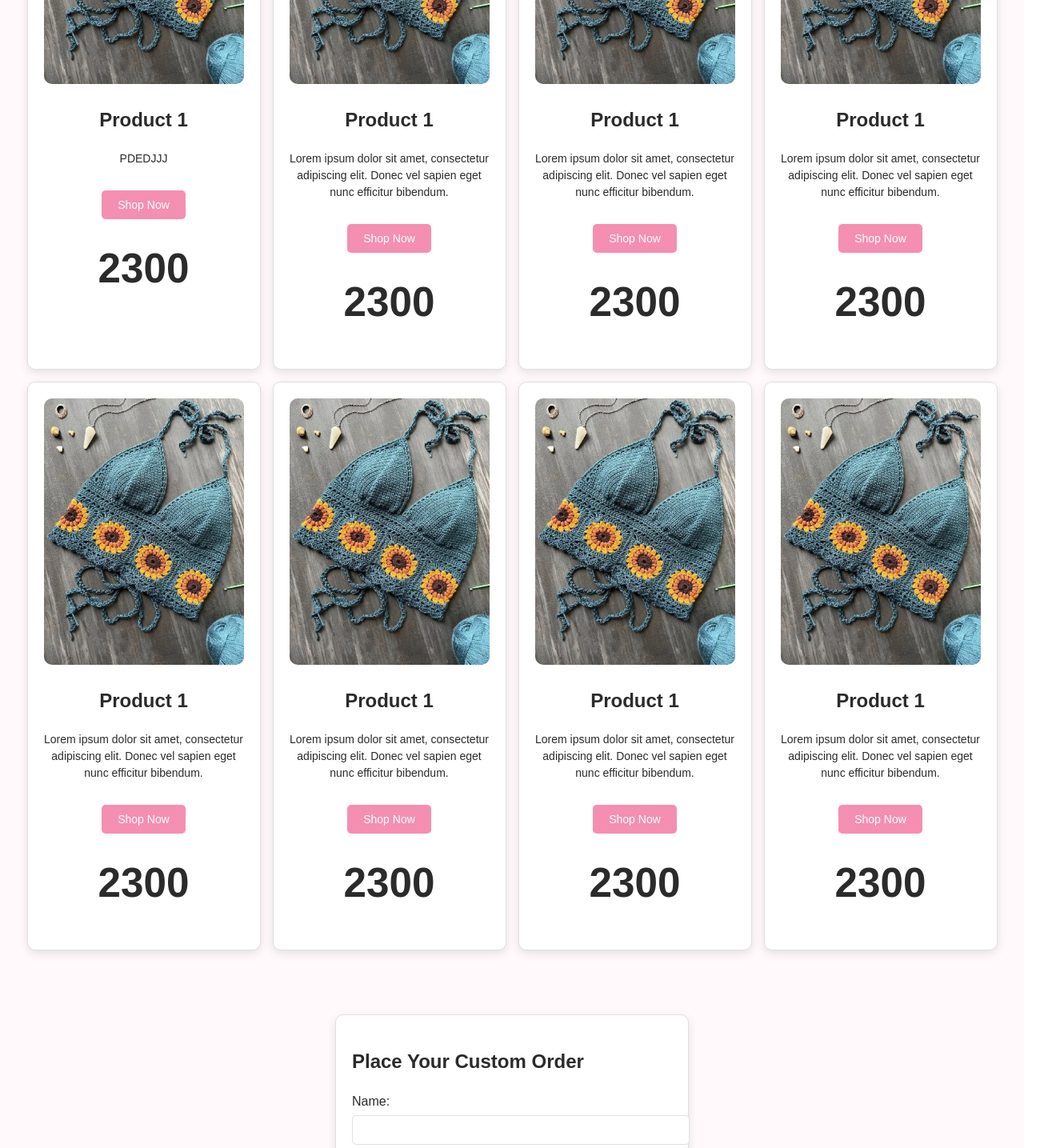
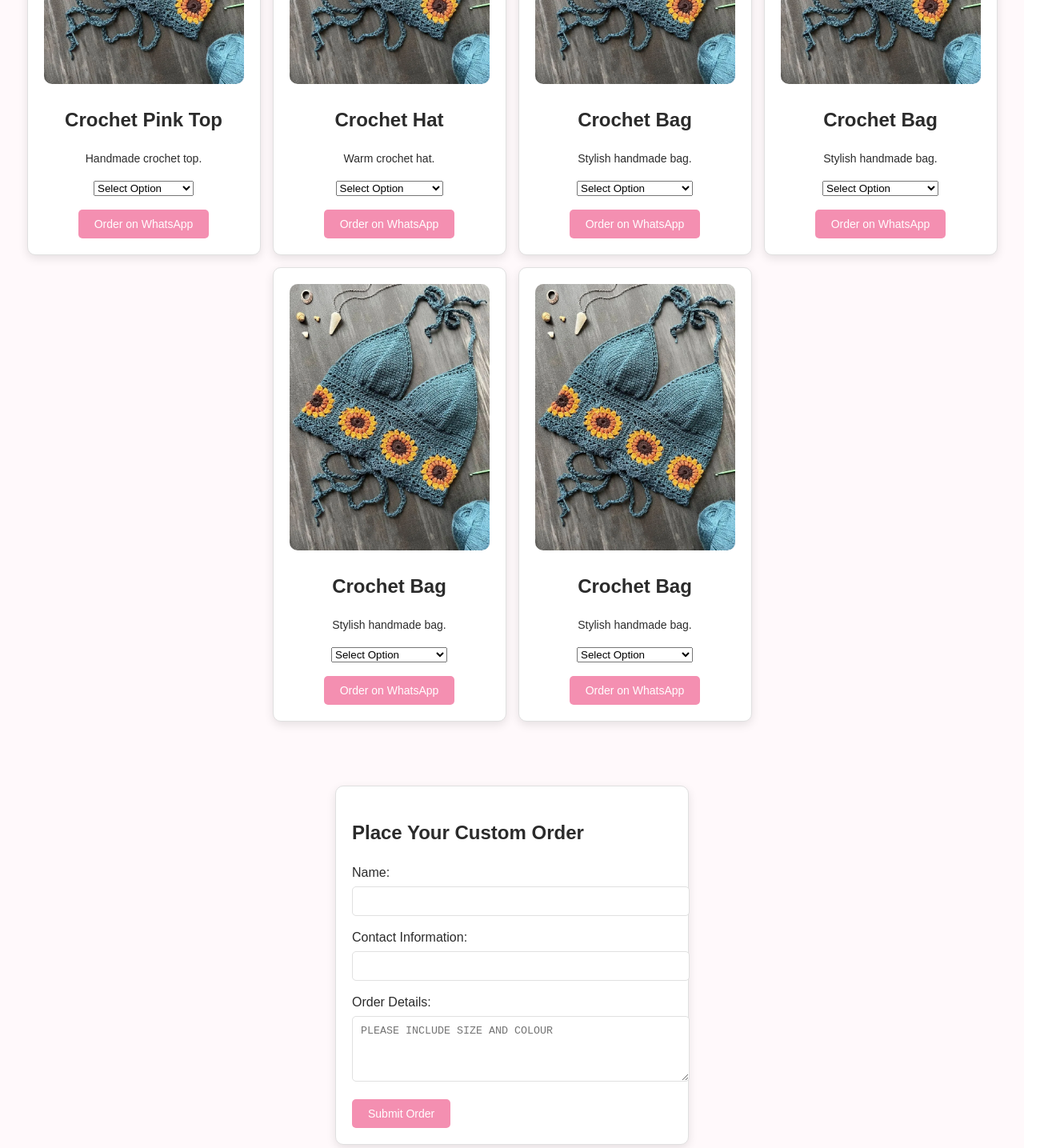
Before and after one commit to John-M23/Shee-Creations, a React (Vite) app: page / in a window 1280 px wide. Shown: the part 1140-2575 px from the top of the page at 80% size, 1320 px wide, since content can reach past the window. Built offline with nearby package versions, Linux system fonts and the light colour scheme.

Commit message:
Added Functionality order - to Whatsup Product- Whatsup

```diff
--- a/src/App.css
+++ b/src/App.css
@@ -34,7 +34,7 @@ body {
   color: var(--text-color);
   box-shadow: 0 2px 4px rgba(0, 0, 0, 0.08);
   border-bottom: 1px solid var(--border);
-  /* position: sticky; */
+  position: sticky;
   top: 0;
 }
 
@@ -109,15 +109,7 @@ body {
 } */
 
 /* Footer */
-.footer {
-  background-color: var(--secondary-color);
-  color: white;
-  text-align: center;
-  padding: 20px;
-  width: 100%;
-  box-shadow: 0 -2px 4px rgba(0, 0, 0, 0.08);
-  font-size: 0.9rem;
-}
+
 
 /*  Products  */
 .product-list {
@@ -262,3 +254,12 @@ img.product-image {
   line-height: 1.5;
   font-style: italic;
 }
+.footer {
+  background-color: var(--secondary-color);
+  color: white;
+  text-align: center;
+  padding: 20px;
+  width: 100%;
+  box-shadow: 0 -2px 4px rgba(0, 0, 0, 0.08);
+  font-size: 0.9rem;
+}
--- a/src/App.jsx
+++ b/src/App.jsx
@@ -1,5 +1,5 @@
 import Header from "./components/header";
-// import Footer from "./components/footer.jsx";
+import Footer from "./components/footer.jsx";
 import Hero from "./components/hero";
 import Products from "./components/products";
 import Order from "./components/order.jsx";
@@ -18,8 +18,8 @@ function App() {
      <Order />
       <About />
       <Testimonial />
-{/*
-      <Footer /> */}
+
+      <Footer />
 
       </>
 
--- a/src/components/About.jsx
+++ b/src/components/About.jsx
@@ -2,11 +2,13 @@ import product1 from '../assets/images/products/crotchet1.png';
 
 function About(){
     return(
+        <section id="About">
         <div className="about-section">
             <h1>About Us</h1>
               <img src={product1} alt="Product 1" className='product-image    '/>
             <p>Welcome to Sheeh Creations , your one-stop shop for unique and stylish clothing. We are passionate about providing high-quality fashion pieces that allow you to express your individuality and confidence. Our collection features a wide range of trendy and timeless designs, carefully curated to suit every style and occasion. At Sheeh Collection, we believe that fashion is not just about what you wear, but how it makes you feel. We are committed to delivering exceptional customer service and ensuring that every shopping experience with us is enjoyable and memorable. Thank you for choosing Sheeh Collection as your go-to destination for fashion-forward clothing.</p>
         </div>
+        </section>
     )
 }
 export default About;
--- a/src/components/header.jsx
+++ b/src/components/header.jsx
@@ -7,9 +7,9 @@ function Header() {
       </div>
          <nav className="nav">
             <a href="#">Home</a>
-            <a href="#">Shop</a>
-            <a href="#">Custom Orders</a>
-            <a href="#">About</a>
+            <a href="#Products">Shop</a>
+            <a href="#Order">Custom Orders</a>
+            <a href="#About">About Us</a>
             <a href="#">Contact</a>
 
 
--- a/src/components/hero.jsx
+++ b/src/components/hero.jsx
@@ -3,7 +3,7 @@
         <div className="hero">
  <h1> Welcome to Shee Creations </h1>
  <p>Discover the latest trends in fashion and elevate your style with our curated collection of clothing, accessories, and more. Shop now and experience the perfect blend of quality, comfort, and style at Sheeh Collection.</p>
-     <button className="shop-now">Shop Now</button>
+     <button className="shop-now" id="#product">Shop Now</button>
 
    </div>
     );
--- a/src/components/order.jsx
+++ b/src/components/order.jsx
@@ -1,29 +1,51 @@
+import { useState } from "react";
+
 function Order() {
-    return (
-        <div>
-          <form className="order-form">
-            <h2>Place Your Custom Order</h2>
-            <label htmlFor="name">Name:</label>
-            <input type="text" id="name" name="name" required />
-            <label htmlFor="contact">Contact Information:</label>
-            <input type="text" id="contact" name="contact" required />
-            <label htmlFor="details">Order Details:</label>
-            <textarea id="details" name="details" rows="4" required placeholder="PLEASE INCLUDE SIZE AND COLOUR"></textarea>
-        <label htmlFor="photos">Upload Reference Photos:</label>
-            <input type="file" id="photos" name="photos" accept="image/*" multiple />
-            <button type="submit">Submit Order</button>
 
+  const handleSubmit = (e) => {
+    e.preventDefault();
 
+    const name = e.target.name.value;
+    const contact = e.target.contact.value;
+    const details = e.target.details.value;
 
+    const phoneNumber = "254110304492"; // Replace with your real number (no +)
 
+    const message = `Hello Shee Creations,%0A%0A
+Name: ${name}%0A
+Contact: ${contact}%0A
+Order Details: ${details}`;
 
+    const whatsappURL = `https://wa.me/${phoneNumber}?text=${message}`;
 
+    window.open(whatsappURL, "_blank");
+  };
 
+  return (
+    <section id="Order">
+      <div>
+        <form className="order-form" onSubmit={handleSubmit}>
+          <h2>Place Your Custom Order</h2>
 
-             </form>
-        </div>
+          <label>Name:</label>
+          <input type="text" name="name" required />
 
-    );
-};
+          <label>Contact Information:</label>
+          <input type="text" name="contact" required />
+
+          <label>Order Details:</label>
+          <textarea
+            name="details"
+            rows="4"
+            required
+            placeholder="PLEASE INCLUDE SIZE AND COLOUR"
+          ></textarea>
+
+          <button type="submit">Submit Order</button>
+        </form>
+      </div>
+    </section>
+  );
+}
 
 export default Order;
--- a/src/components/products.jsx
+++ b/src/components/products.jsx
@@ -1,103 +1,154 @@
-import React from 'react';
-import product1 from '../assets/images/products/crotchet1.png';
-const Products = () => {
-    return (
-        <div className='product-list'>
-            <div className='product-card'>
-                <img src={product1} alt="Product 1" className='product-image    '/>
+import React, { useState } from "react";
+import product1 from "../assets/images/products/crotchet1.png";
 
-                <h2>Product 1</h2>
-                <p>PDEDJJJ</p>
-                <button className='shop-now'>Shop Now</button>
-                <h1 className='product-price'>2300</h1>
+const phoneNumber = "254110304492";
 
-            </div>
+const productsData = [
+  {
+    id: 1,
+    name: "Crochet Pink Top",
+    image: product1,
+    description: "Handmade crochet top.",
+    sizes: {
+      XL: 2300,
+      XXL: 2600,
+      XXXL: 3000,
+    },
+  },
+  {
+    id: 2,
+    name: "Crochet Hat",
+    image: product1,
+    description: "Warm crochet hat.",
+    sizes: {
+      Toddler: 1200,
+      Adult: 1800,
+    },
+  },
+  {
+    id: 3,
+    name: "Crochet Bag",
+    image: product1,
+    description: "Stylish handmade bag.",
+    sizes: {
+      "One Size": 3500,
+    },
+  },
 
-        <div className='product-card'>
-                <img src={product1} alt="Product 1" className='product-image    '/>
 
-                <h2>Product 1</h2>
-                <p>Lorem ipsum dolor sit amet, consectetur adipiscing elit. Donec vel sapien eget nunc efficitur bibendum.</p>
-                <button className='shop-now'>Shop Now</button>
-                <h1 className='product-price'>2300</h1>
-            </div>
+ {
+    id: 3,
+    name: "Crochet Bag",
+    image: product1,
+    description: "Stylish handmade bag.",
+    sizes: {
+      "One Size": 3500,
+    },
+  },
+
+
+   {
+    id: 3,
+    name: "Crochet Bag",
+    image: product1,
+    description: "Stylish handmade bag.",
+    sizes: {
+      "One Size": 3500,
+    },
+  },
+
+   {
+    id: 3,
+    name: "Crochet Bag",
+    image: product1,
+    description: "Stylish handmade bag.",
+    sizes: {
+      "One Size": 3500,
+    },
+  },
 
 
 
+];
 
-         <div className='product-card'>
-                <img src={product1} alt="Product 1" className='product-image    '/>
+const Products = () => {
 
-                <h2>Product 1</h2>
-                <p>Lorem ipsum dolor sit amet, consectetur adipiscing elit. Donec vel sapien eget nunc efficitur bibendum.</p>
-                <button className='shop-now'>Shop Now</button>
-                <h1 className='product-price'>2300</h1>
-            </div>
+  const [selectedOptions, setSelectedOptions] = useState({});
 
+  const handleSizeChange = (productId, size) => {
+    setSelectedOptions({
+      ...selectedOptions,
+      [productId]: size,
+    });
+  };
 
-         <div className='product-card'>
-                <img src={product1} alt="Product 1" className='product-image    '/>
+  const handleOrder = (product) => {
+    const selectedSize = selectedOptions[product.id];
 
-                <h2>Product 1</h2>
-                <p>Lorem ipsum dolor sit amet, consectetur adipiscing elit. Donec vel sapien eget nunc efficitur bibendum.</p>
-                <button className='shop-now'>Shop Now</button>
-                <h1 className='product-price'>2300</h1>
-            </div>
+    if (!selectedSize) {
+      alert("Please select an option first.");
+      return;
+    }
 
+    const price = product.sizes[selectedSize];
 
+    const message = `
+Hello Shee Creations,
 
+I would like to order:
 
+Product: ${product.name}
+Option: ${selectedSize}
+Price: Ksh ${price}
 
-         <div className='product-card'>
-                <img src={product1} alt="Product 1" className='product-image    '/>
+Please confirm availability.
+    `;
 
-                <h2>Product 1</h2>
-                <p>Lorem ipsum dolor sit amet, consectetur adipiscing elit. Donec vel sapien eget nunc efficitur bibendum.</p>
-                <button className='shop-now'>Shop Now</button>
-                <h1 className='product-price'>2300</h1>
-            </div>
+    const whatsappURL =
+      `https://wa.me/${phoneNumber}?text=${encodeURIComponent(message)}`;
 
+    window.open(whatsappURL, "_blank");
+  };
 
-         <div className='product-card'>
-                <img src={product1} alt="Product 1" className='product-image    '/>
+  return (
+    <section id="Products">
+      <div className="product-list">
+        {productsData.map((product) => (
+          <div className="product-card" key={product.id}>
+            <img
+              src={product.image}
+              alt={product.name}
+              className="product-image"
+            />
 
-                <h2>Product 1</h2>
-                <p>Lorem ipsum dolor sit amet, consectetur adipiscing elit. Donec vel sapien eget nunc efficitur bibendum.</p>
-                <button className='shop-now'>Shop Now</button>
-                <h1 className='product-price'>2300</h1>
-            </div>
+            <h2>{product.name}</h2>
+            <p>{product.description}</p>
 
+            <select
+              value={selectedOptions[product.id] || ""}
+              onChange={(e) =>
+                handleSizeChange(product.id, e.target.value)
+              }
+            >
+              <option value="">Select Option</option>
+              {Object.keys(product.sizes).map((size) => (
+                <option key={size} value={size}>
+                  {size} - Ksh {product.sizes[size]}
+                </option>
+              ))}
+            </select>
 
-          <div className='product-card'>
-                <img src={product1} alt="Product 1" className='product-image    '/>
-
-                <h2>Product 1</h2>
-                <p>Lorem ipsum dolor sit amet, consectetur adipiscing elit. Donec vel sapien eget nunc efficitur bibendum.</p>
-                <button className='shop-now'>Shop Now</button>
-                <h1 className='product-price'>2300</h1>
-            </div>
-
-
-
-          <div className='product-card'>
-                <img src={product1} alt="Product 1" className='product-image    '/>
-
-                <h2>Product 1</h2>
-                <p>Lorem ipsum dolor sit amet, consectetur adipiscing elit. Donec vel sapien eget nunc efficitur bibendum.</p>
-                <button className='shop-now'>Shop Now</button>
-                <h1 className='product-price'>2300</h1>
-            </div>
-
-
-
-
-
-         </div>
-
-
-
-
-    );
+            <button
+              className="shop-now"
+              onClick={() => handleOrder(product)}
+            >
+              Order on WhatsApp
+            </button>
+          </div>
+        ))}
+      </div>
+    </section>
+  );
 };
 
 export default Products;
```
